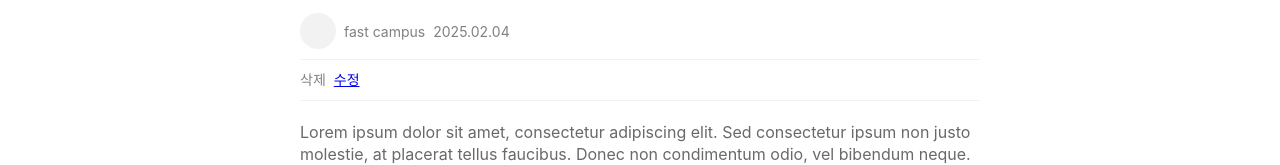
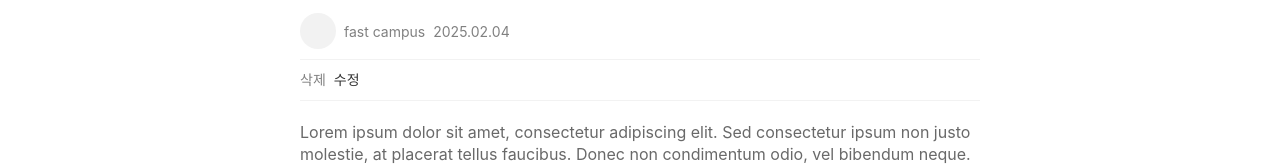
Before and after one commit to santa-developer/blog-app, a React (Create React App) app: page /posts/0 in a window 1280 px wide. In both pictures the pointer is over the link "수정". Shown: the part 217-382 px from the top of the page. Built offline with nearby package versions, Linux system fonts and the light colour scheme.

Commit message:
style: 수정 버튼 스타일 수정

```diff
--- a/src/index.css
+++ b/src/index.css
@@ -136,12 +136,16 @@ footer a:focus {
 .post__edit {
   cursor: pointer;
 }
+.post__edit a {
+  color: gray;
+  text-decoration: none;
+}
 .post__delete:hover,
 .post__delete:focus {
   color: #333;
 }
-.post__edit:hover,
-.post__edit:focus {
+.post__edit a:hover,
+.post__edit a:focus {
   color: #333;
 }
 
```
